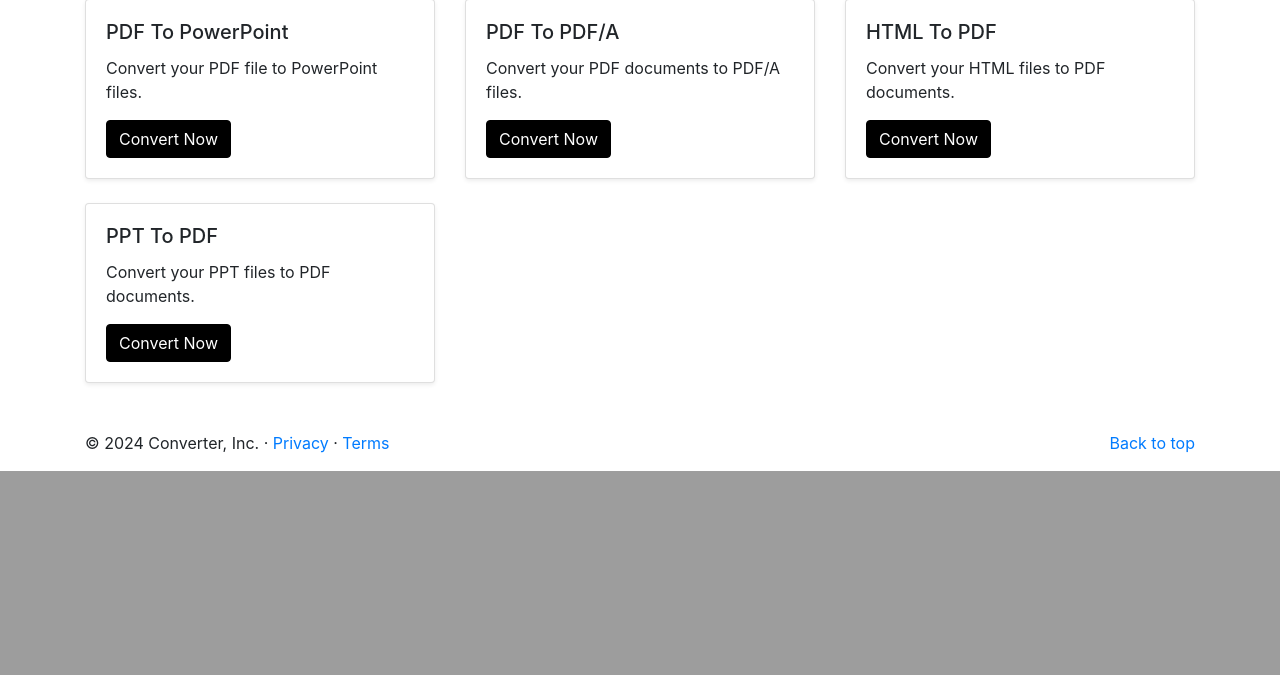
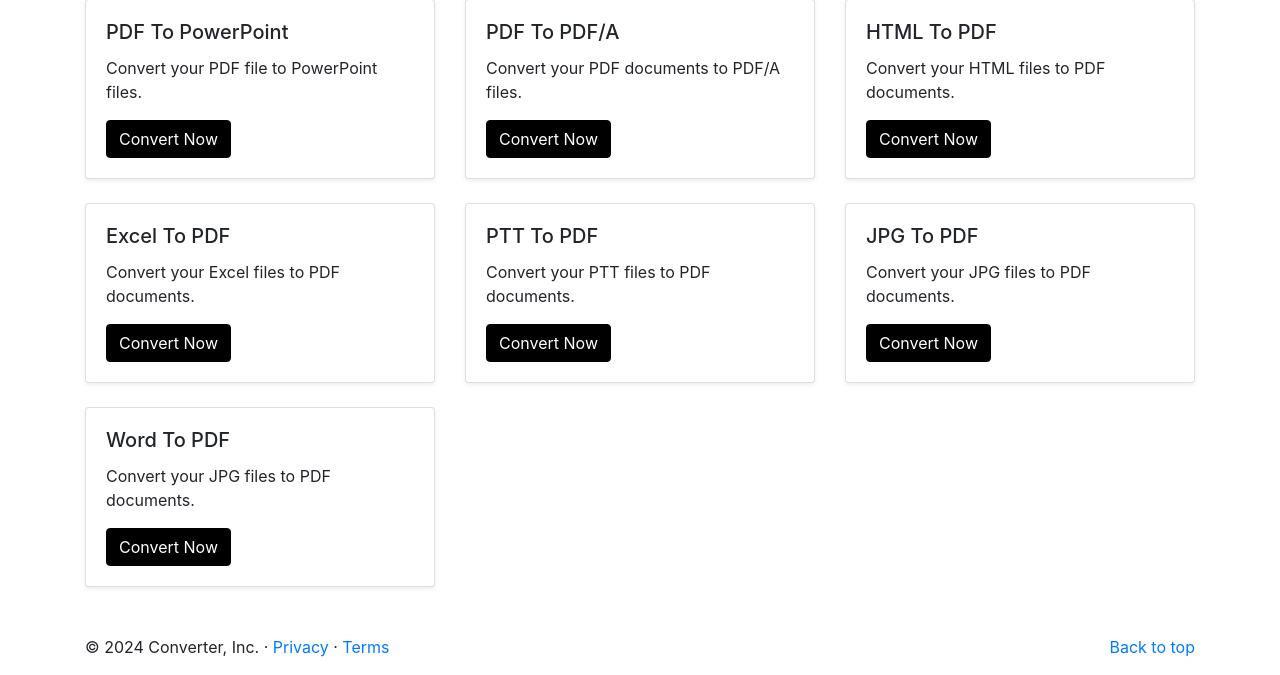
Before and after one commit to WahabAsifMemon/converter, a Flask app: page / in a window 1280 px wide. Shown: the part 1307-1982 px from the top of the page. Before the commit the page ends 1778 px from the top, so only its background shows below. Run offline with Flask 3, Linux system fonts and the light colour scheme.

```diff
--- a/app.py
+++ b/app.py
@@ -81,6 +81,14 @@ def ppt_to_pdf():
 @app.route('/excel-to-pdf')
 def excel_to_pdf():
     return render_template('excel-to-pdf.html')
+
+@app.route('/jpg-to-pdf')
+def jpg_to_pdf():
+    return render_template('jpg-to-pdf.html')
+
+@app.route('/word-to-pdf')
+def word_to_pdf():
+    return render_template('word-to-pdf.html')
 
 
 ALLOWED_EXTENSIONS = {'pdf'}
--- a/templates/index.html
+++ b/templates/index.html
@@ -41,12 +41,12 @@
                     <a  class="nav-link dropdown-toggle" href="#" id="navbarDropdown" role="button" data-toggle="dropdown" aria-haspopup="true" aria-expanded="false">
                         CONVERT TO PDF
                     </a>
-                    <div class="dropdown-menu" aria-labelledby="navbarDropdown">
-                        <a class="dropdown-item" href="#">JPG To PDF</a>
-                        <a class="dropdown-item" href="/word-to-pdf">WORD To PDF</a>
-                       <a class="dropdown-item" href="/ppt-to-pdf">POWERPOINT To PDF</a>
-                        <a class="dropdown-item" href="#">EXCEL To PDF</a>
-                        <a class="dropdown-item" href="#"> HTML To PDF</a>
+                    <div class="dropdown-menu"  aria-labelledby="navbarDropdown">
+                        <a class="dropdown-item" target="_blank" href="/jpg-to-pdf">JPG To PDF</a>
+                        <a class="dropdown-item" target="_blank" href="/word-to-pdf">WORD To PDF</a>
+                       <a class="dropdown-item" target="_blank" href="/ppt-to-pdf">POWERPOINT To PDF</a>
+                        <a class="dropdown-item" target="_blank" href="/excel-to-pdf">EXCEL To PDF</a>
+                        <a class="dropdown-item" target="_blank" href="/html-to-pdf"> HTML To PDF</a>
                     </div>
 
                 </li>
@@ -144,9 +144,39 @@
              <div class="col-md-4">
                 <div class="card mb-4 shadow-sm">
                     <div class="card-body">
-                        <h5 class="card-title">PPT To PDF</h5>
-                        <p class="card-text">Convert your PPT files to PDF documents.</p>
+                        <h5 class="card-title">Excel To PDF</h5>
+                        <p class="card-text">Convert your Excel files to PDF documents.</p>
+                        <a href="/excel-to-pdf" class="btn btn-primary">Convert Now</a>
+                    </div>
+                </div>
+            </div>
+
+             <div class="col-md-4">
+                <div class="card mb-4 shadow-sm">
+                    <div class="card-body">
+                        <h5 class="card-title">PTT To PDF</h5>
+                        <p class="card-text">Convert your PTT files to PDF documents.</p>
                         <a href="/ppt-to-pdf" class="btn btn-primary">Convert Now</a>
+                    </div>
+                </div>
+            </div>
+
+               <div class="col-md-4">
+                <div class="card mb-4 shadow-sm">
+                    <div class="card-body">
+                        <h5 class="card-title">JPG To PDF</h5>
+                        <p class="card-text">Convert your JPG files to PDF documents.</p>
+                        <a href="/jpg-to-pdf" class="btn btn-primary">Convert Now</a>
+                    </div>
+                </div>
+            </div>
+
+             <div class="col-md-4">
+                <div class="card mb-4 shadow-sm">
+                    <div class="card-body">
+                        <h5 class="card-title">Word To PDF</h5>
+                        <p class="card-text">Convert your JPG files to PDF documents.</p>
+                        <a href="/word-to-pdf" class="btn btn-primary">Convert Now</a>
                     </div>
                 </div>
             </div>
```
